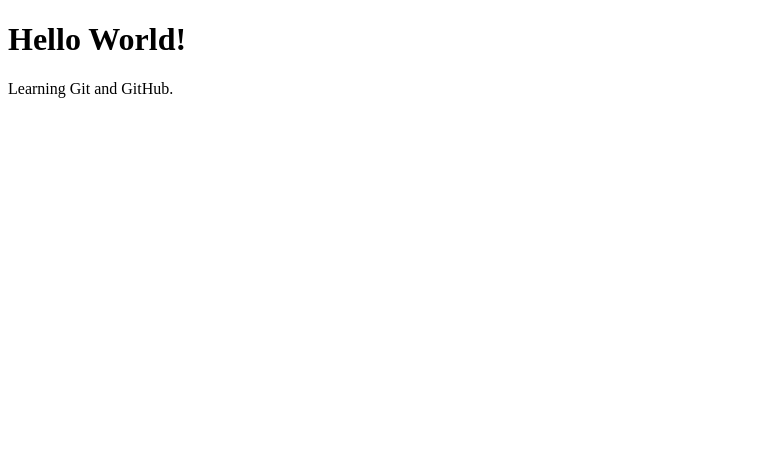
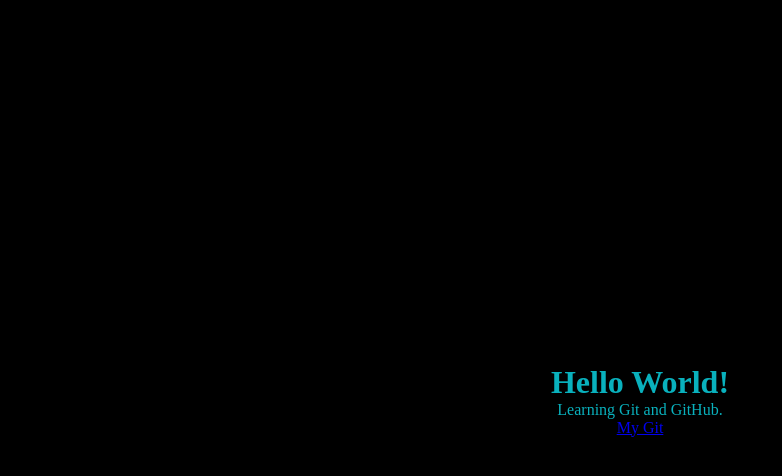
Before and after one commit to alexgeracaotech/git-learning-fs, a plain HTML site: page index.html in a window 1280 px wide. Shown: the whole page, without its empty margins (0-782 px from the left). Drawn offline with Linux system fonts and the light colour scheme.

Commit message:
adcionando estilo

```diff
--- a/index.html
+++ b/index.html
@@ -3,10 +3,12 @@
 <head>
     <meta charset="UTF-8">
     <meta name="viewport" content="width=device-width, initial-scale=1.0">
+    <link rel="stylesheet" href="style.css">
     <title>Git Learning</title>
 </head>
 <body>
     <h1>Hello World!</h1>
     <p>Learning Git and GitHub.</p>
+    <a href="https://github.com/alexgeracaotech">My Git</a>
 </body>
 </html>
--- /dev/null
+++ b/style.css
@@ -0,0 +1,18 @@
+* {
+    margin: 0;
+    padding: 0;
+    box-sizing: border-box;
+}
+
+html, body {
+    height: 100%;
+}
+
+body {
+    display: flex;
+    align-items: center;
+    justify-content: center;
+    flex-direction: column;
+    background-color: black;
+    color: #09b1bd;
+}
```
